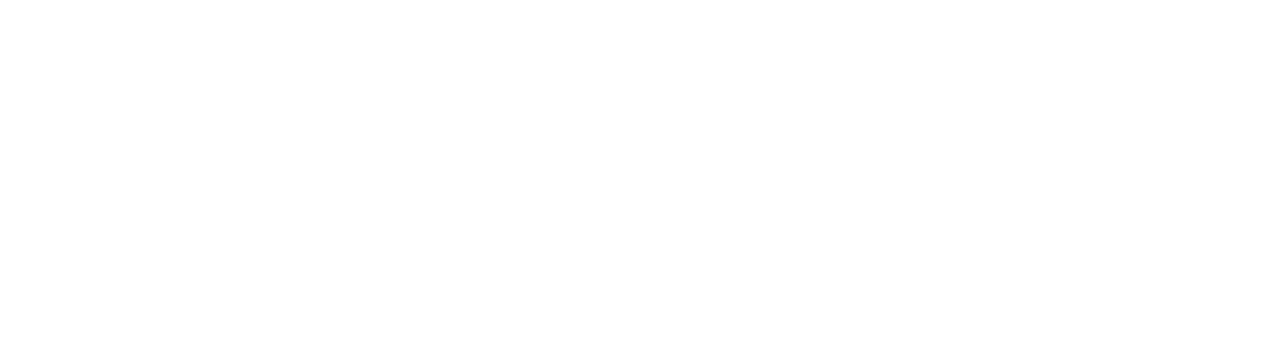
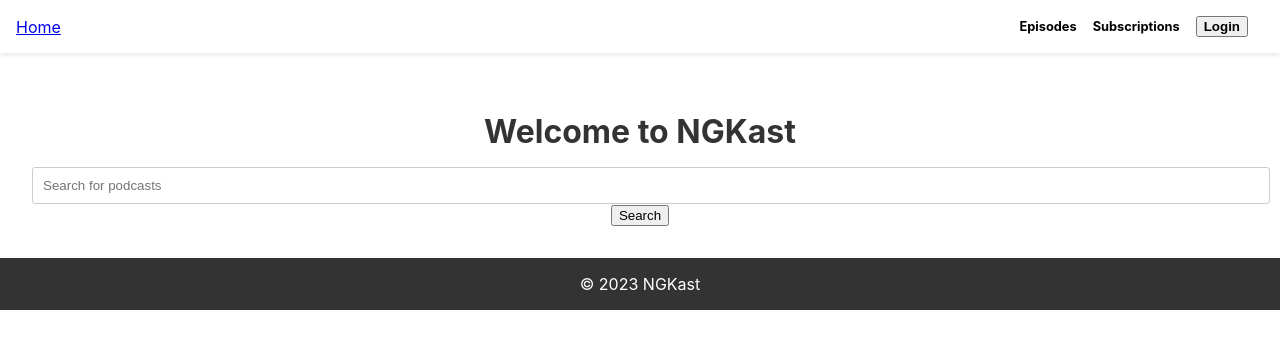
Before and after one commit to ngrifk98/react-capstone-project, a React (Create React App) app: page /homepage in a window 1280 px wide. Before the commit this address had no page. Shown: the top 348 px of the page. Built offline with nearby package versions, Linux system fonts and the light colour scheme.

Commit message:
added header, footer, and fetch functionality for itunes api search

```diff
--- a/package.json
+++ b/package.json
@@ -3,6 +3,10 @@
   "version": "0.1.0",
   "private": true,
   "dependencies": {
+    "@emotion/react": "^11.11.1",
+    "@emotion/styled": "^11.11.0",
+    "@mui/icons-material": "^5.14.9",
+    "@mui/material": "^5.14.10",
     "@testing-library/jest-dom": "^5.17.0",
     "@testing-library/react": "^13.4.0",
     "@testing-library/user-event": "^13.5.0",
--- a/src/App.js
+++ b/src/App.js
@@ -2,18 +2,24 @@ import React from "react";
 import "./App.css";
 import LoginPage from "./components/LoginPage";
 import RegistrationPage from "./components/RegistrationPage";
+import HomePage from "./components/Homepage";
+import Header from "./components/Header"; // Import the Header component
+import Footer from "./components/Footer"; // Import the Footer component
 import { BrowserRouter as Router, Route, Routes } from "react-router-dom";
 
 function App() {
   return (
     <Router>
       <div className="App">
+        <Header /> {/* Render the Header component */}
         <Routes>
           <Route path="/" element={<LoginPage />} />
           <Route path="/login" element={<LoginPage />} />
           <Route path="/register" element={<RegistrationPage />} />
-          {/* Add other routes as needed */}
+          <Route path="/homepage" element={<HomePage />} />
+          {/* Add more routes as needed */}
         </Routes>
+        <Footer /> {/* Render the Footer component */}
       </div>
     </Router>
   );
--- /dev/null
+++ b/src/components/Footer.css
@@ -0,0 +1,14 @@
+/* components/Footer.css */
+
+.footer {
+    background-color: #333;
+    color: #fff;
+    padding: 1rem;
+    text-align: center;
+  }
+
+  .footer p {
+    margin: 0;
+  }
+
+  /* Add more footer styles as needed */
--- /dev/null
+++ b/src/components/Footer.js
@@ -0,0 +1,14 @@
+// components/Footer.js
+import React from 'react';
+import './Footer.css'; // Import CSS file for styling
+
+function Footer() {
+  return (
+    <footer className="footer">
+      <p>&copy; {new Date().getFullYear()} NGKast</p>
+      {/* Add additional footer content or links here */}
+    </footer>
+  );
+}
+
+export default Footer;
--- /dev/null
+++ b/src/components/Header.css
@@ -0,0 +1,79 @@
+/* components/Header.css */
+.header {
+    display: flex;
+    justify-content: space-between;
+    align-items: center;
+    padding: 1rem;
+    background-color: #fff; /* Set your preferred background color */
+    box-shadow: 0px 2px 5px rgba(0, 0, 0, 0.1); /* Add a box shadow for depth */
+  }
+
+  .header_logo {
+    display: flex;
+    align-items: center;
+  }
+
+  .header_logoImage {
+    font-size: 2rem;
+    color: #f9a825; /* Set your preferred color */
+    margin-right: 0.5rem;
+  }
+
+  .header_logoTitle {
+    font-size: 1.5rem;
+    font-weight: bold;
+  }
+
+  .header_search {
+    flex: 1;
+    margin: 0 1rem;
+    display: flex;
+    align-items: center;
+    border: 1px solid #ccc;
+    border-radius: 4px;
+    padding: 0.25rem 0.5rem;
+    background-color: #fff;
+  }
+
+  .header_searchInput {
+    flex: 1;
+    border: none;
+    outline: none;
+    padding: 0.5rem;
+  }
+
+  .header_searchIcon {
+    font-size: 1.2rem;
+    color: #333; /* Set your preferred color */
+    cursor: pointer;
+  }
+
+  .header_nav {
+    display: flex;
+    align-items: center;
+  }
+
+  .nav_item {
+    display: flex;
+    flex-direction: column;
+    margin-right: 1rem;
+    cursor: pointer;
+    font-size: 0.8rem;
+  }
+
+  .nav_itemLine1 {
+    font-weight: bold;
+  }
+
+  .nav_itemCart {
+    display: flex;
+    align-items: center;
+    cursor: pointer;
+    font-size: 1.2rem;
+  }
+
+  .nav_cartCount {
+    margin-left: 0.25rem;
+    font-size: 1rem;
+    font-weight: bold;
+  }
--- /dev/null
+++ b/src/components/Header.js
@@ -0,0 +1,59 @@
+import React, { useState } from 'react';
+import './Header.css';
+import { Link } from 'react-router-dom';
+
+const Header = () => {
+  // Initialize the login state to false (not logged in)
+  const [isLoggedIn, setIsLoggedIn] = useState(false);
+
+  // Function to handle the login action
+  const handleLogin = () => {
+    // You can implement your login logic here, and if successful, set isLoggedIn to true
+    // For example, you might make an API request to authenticate the user
+    // If the login is successful, set isLoggedIn to true
+    // For simplicity, I'll set it to true immediately here
+    setIsLoggedIn(true);
+  };
+
+  // Function to handle the logout action
+  const handleLogout = () => {
+    // You can implement your logout logic here, and if successful, set isLoggedIn to false
+    // For example, you might make an API request to log the user out
+    // If the logout is successful, set isLoggedIn to false
+    // For simplicity, I'll set it to false immediately here
+    setIsLoggedIn(false);
+  };
+
+  return (
+    <header className="header">
+      <div className="header_logo">
+        <Link to="/homepage">Home</Link>
+      </div>
+
+      <div className="header_nav">
+        <div className="nav_item">
+          <span className="nav_itemLine1">Episodes</span>
+        </div>
+        <div className="nav_item">
+          <span className="nav_itemLine1">Subscriptions</span>
+        </div>
+        <div className="nav_item">
+          {isLoggedIn ? (
+            <>
+              <span className="nav_itemLine1">Welcome, User!</span>
+              <button onClick={handleLogout} className="nav_itemLine1">
+                Logout
+              </button>
+            </>
+          ) : (
+            <button onClick={handleLogin} className="nav_itemLine1">
+              Login
+            </button>
+          )}
+        </div>
+      </div>
+    </header>
+  );
+};
+
+export default Header;
--- /dev/null
+++ b/src/components/Homepage.css
@@ -0,0 +1,42 @@
+/* components/Homepage.css */
+
+.homepage {
+    padding: 2rem;
+    text-align: center;
+  }
+
+  .homepage h2 {
+    font-size: 2rem;
+    margin-bottom: 1rem;
+    color: #333; /* Dark text color */
+  }
+
+  /* Add music-themed styles */
+  .music-theme {
+    background-color: #f5f5f5; /* Light gray background */
+    padding: 1rem;
+    border-radius: 10px;
+    box-shadow: 0 0 10px rgba(0, 0, 0, 0.1); /* Box shadow for a card-like effect */
+  }
+
+  .music-theme p {
+    font-size: 1.2rem;
+    color: #666; /* Slightly darker text color */
+  }
+
+  .music-theme button {
+    background-color: #ff6600; /* Orange button background */
+    color: white;
+    padding: 0.5rem 1rem;
+    border: none;
+    border-radius: 5px;
+    font-size: 1rem;
+    cursor: pointer;
+    transition: background-color 0.3s ease;
+  }
+
+  .music-theme button:hover {
+    background-color: #ff4500; /* Darker orange on hover */
+  }
+
+  /* Add more homepage styles as needed */
--- /dev/null
+++ b/src/components/Homepage.js
@@ -0,0 +1,64 @@
+import React, { useState } from 'react';
+import './Homepage.css'; // Import CSS file for styling
+
+function Homepage() {
+  const [searchQuery, setSearchQuery] = useState('');
+  const [searchResults, setSearchResults] = useState([]);
+
+  const performSearch = async () => {
+    try {
+      const response = await fetch(`https://itunes.apple.com/search?term=${searchQuery}&media=podcast`);
+      if (response.ok) {
+        const data = await response.json();
+        setSearchResults(data.results);
+      } else {
+        console.error('Failed to fetch search results');
+      }
+    } catch (error) {
+      console.error('Error:', error);
+    }
+  };
+
+  const handleSearchInputChange = (e) => {
+    setSearchQuery(e.target.value);
+  };
+
+  const handleSearchButtonClick = () => {
+    performSearch();
+  };
+
+  const handleKeyPress = (e) => {
+    if (e.key === 'Enter') {
+      performSearch();
+    }
+  };
+
+  return (
+    <div className="homepage">
+      <h2>Welcome to NGKast</h2>
+      <div className="search-bar">
+        <input
+          type="text"
+          placeholder="Search for podcasts"
+          value={searchQuery}
+          onChange={handleSearchInputChange}
+          onKeyPress={handleKeyPress} // Add the keyPress event listener
+        />
+        <button onClick={handleSearchButtonClick}>Search</button>
+      </div>
+      {/* Render the search results */}
+      {searchResults.length > 0 && (
+        <div className="search-results">
+          <h3>Search Results:</h3>
+          <ul>
+            {searchResults.map((result) => (
+              <li key={result.trackId}>{result.trackName}</li>
+            ))}
+          </ul>
+        </div>
+      )}
+    </div>
+  );
+}
+
+export default Homepage;
--- a/src/components/LoginPage.js
+++ b/src/components/LoginPage.js
@@ -1,10 +1,11 @@
 import React, { useState } from "react";
-import { Link } from "react-router-dom"; // Import Link from react-router-dom
+import { Link, useNavigate } from "react-router-dom"; // Import useNavigate
 import "./LoginPage.css"; // Import the CSS file
 
 const LoginPage = () => {
   const [username, setUsername] = useState("");
   const [password, setPassword] = useState("");
+  const navigate = useNavigate(); // Use useNavigate instead of useHistory
 
   const handleUsernameChange = (e) => {
     setUsername(e.target.value);
@@ -17,6 +18,13 @@ const LoginPage = () => {
   const handleLogin = () => {
     // Implement login functionality here
     // You can use the 'username' and 'password' states to send a login request to your server
+
+    // Assuming login is successful, navigate to the homepage
+    // You can replace this with your actual login logic
+    if (username === "yourUsername" && password === "yourPassword") {
+      // Redirect to the homepage
+      navigate("/homepage"); // Replace "/homepage" with the actual path to your homepage
+    }
   };
 
   return (
```
Also changed, not shown: 1 other file (tests, documents, lock files or other folders).
